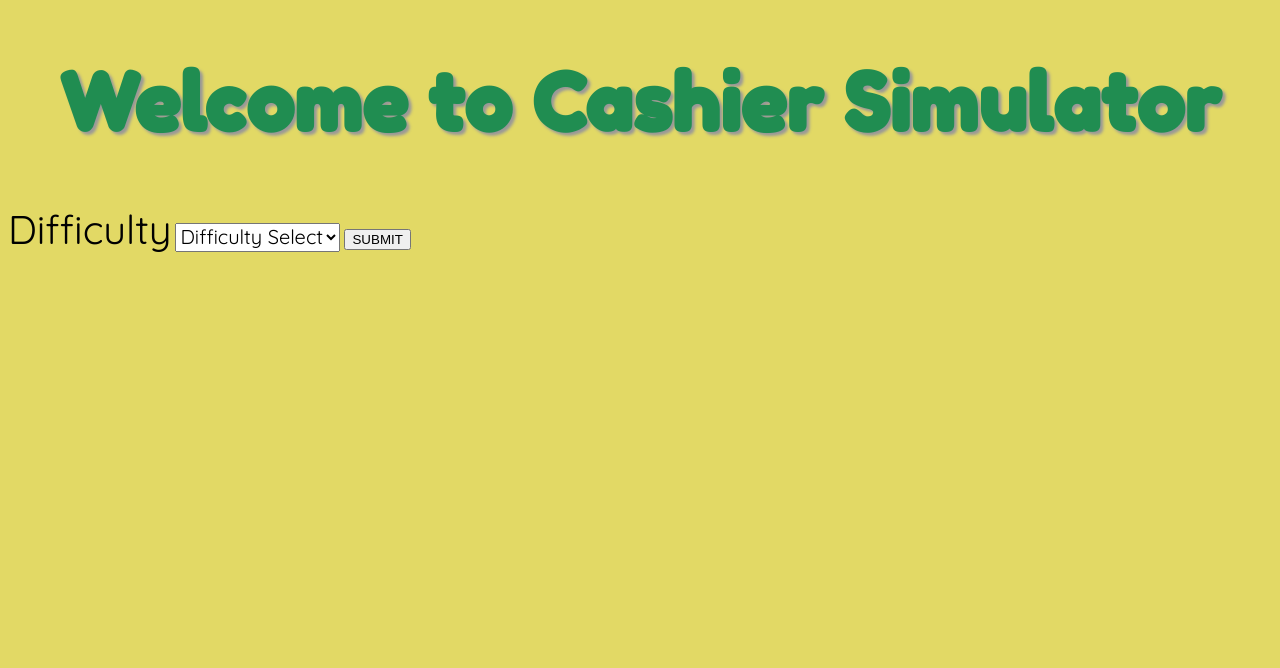
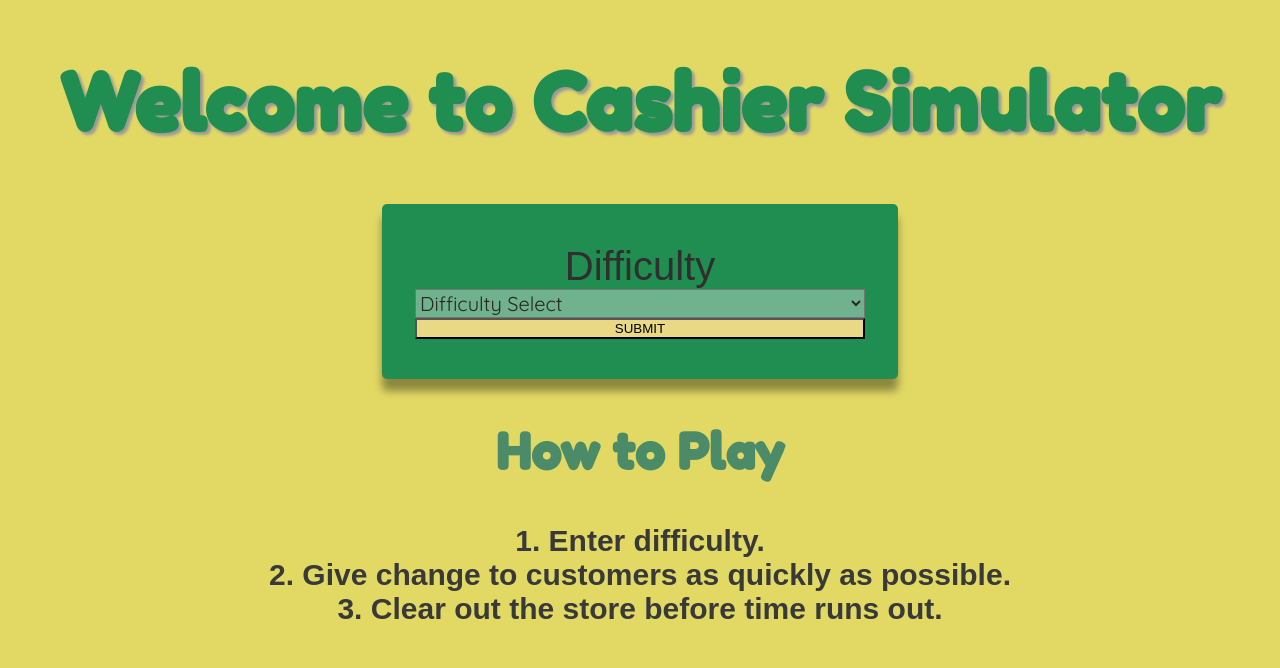
Before and after one commit to Coffeeboa/zotHack2021RegisterGame, a plain HTML site: page index.html in a window 1280 px wide. Drawn offline with Linux system fonts and the light colour scheme; a web font is replaced by a local one.

Commit message:
welcome page

```diff
--- a/index.html
+++ b/index.html
@@ -11,10 +11,17 @@
 <body>
     <style>
         @import url('https://fonts.googleapis.com/css2?family=Fredoka+One&family=Quicksand&display=swap');
+        @import url('https://fonts.google.com/share?selection.family=Mochiy%20Pop%20One%7COutfit:wght@500');
     </style>
     <h1 class = "centered" id="toptitle">Welcome to Cashier Simulator</h1>
-    <form>
-        <label for="difficulty" id="diff"> Difficulty</label>
+
+    <div id="card-container">
+		<div class="card">
+
+			<!-- This initiates the creation of a form -->
+			<form id="form" class="card__form">
+
+				<label for="difficulty" id="diff">Difficulty</label>
         <select id="difficulty">
             <option value="difficulty">Difficulty Select</option>
             <option value="Easy">Easy</option>
@@ -22,10 +29,16 @@
             <option value="Hard">Hard</option>
             <option value="Impossible">Impossible</option>
         </select>
-        <button class=difficulty_submit" onclick="sendDifficulty(event)">SUBMIT</button>
 
-    </form>
+        <button id="button" class=difficulty_submit" onclick="sendDifficulty(event)">SUBMIT</button>
+
+    </div>
 
     <script src="indexjs.js"></script>
+
+    <h2 class = "centered" id="how_to_play_title">How to Play</h2>
+
+    <h4 class = "centered" id="how_to_play_instructions">1. Enter difficulty.<br>2. Give change to customers as quickly as possible. </br>3. Clear out the store before time runs out.<br></h4>
+
 </body>
 </html>
--- a/styles.css
+++ b/styles.css
@@ -12,12 +12,67 @@ body {
     background-color: #E2D965;
   }
   #diff{
-    color: black;
-    font-family: 'Quicksand', sans-serif;
+    color: rgb(48, 46, 46);
+    font-family: 'Outfit', sans-serif;
     font-size: 40px;
   }
+  #button{
+    background-color: #e9d985;
+  }
   #difficulty{
-    color: black;
+    background-color: hsl(147, 30%, 57%);
+    color: rgb(41, 38, 38);
     font-family: 'Quicksand', sans-serif;
     font-size: 20px;
+  }#card-container {
+    position: relative;
+    display: flex;
+    flex-direction: column;
+    justify-content: center;
+    align-items: center;
+    height: 100%;
+    width: 100%;
   }
+  .card {
+    background: hsl(147, 63%, 34%);
+    text-align: center;
+    padding: 40px 33px;
+    border-radius: 5px;
+    box-shadow: 0px 12px 8px rgb(0 0 0 / 38%);
+    width: 450px;
+  }
+
+  .card__form {
+    display: flex;
+    flex-direction: column;
+    justify-content: center;
+    position: relative;
+
+  }
+  .card__form__submit {
+    background: #BC66E5;
+    border: none;
+    color: rgb(255, 255, 255);
+    font-size: 24px;
+    font-weight: 700;
+    padding: 14px;
+    margin: 16px 10px;
+    border-radius: 10px;
+    box-shadow: 0px 4px 4px #1f196c;
+  }
+
+  .centered{
+    text-align: center;
+}
+#how_to_play_title{
+  color: hsl(147, 30%, 42%);
+  font-family: 'Fredoka One', cursive;
+  font-size: 50px;
+  margin-bottom: 2px;
+}
+
+#how_to_play_instructions{
+  color: hsl(180, 1%, 22%);
+  font-family: 'Outfit', sans-serif;
+  font-size: 30px;
+}
```
